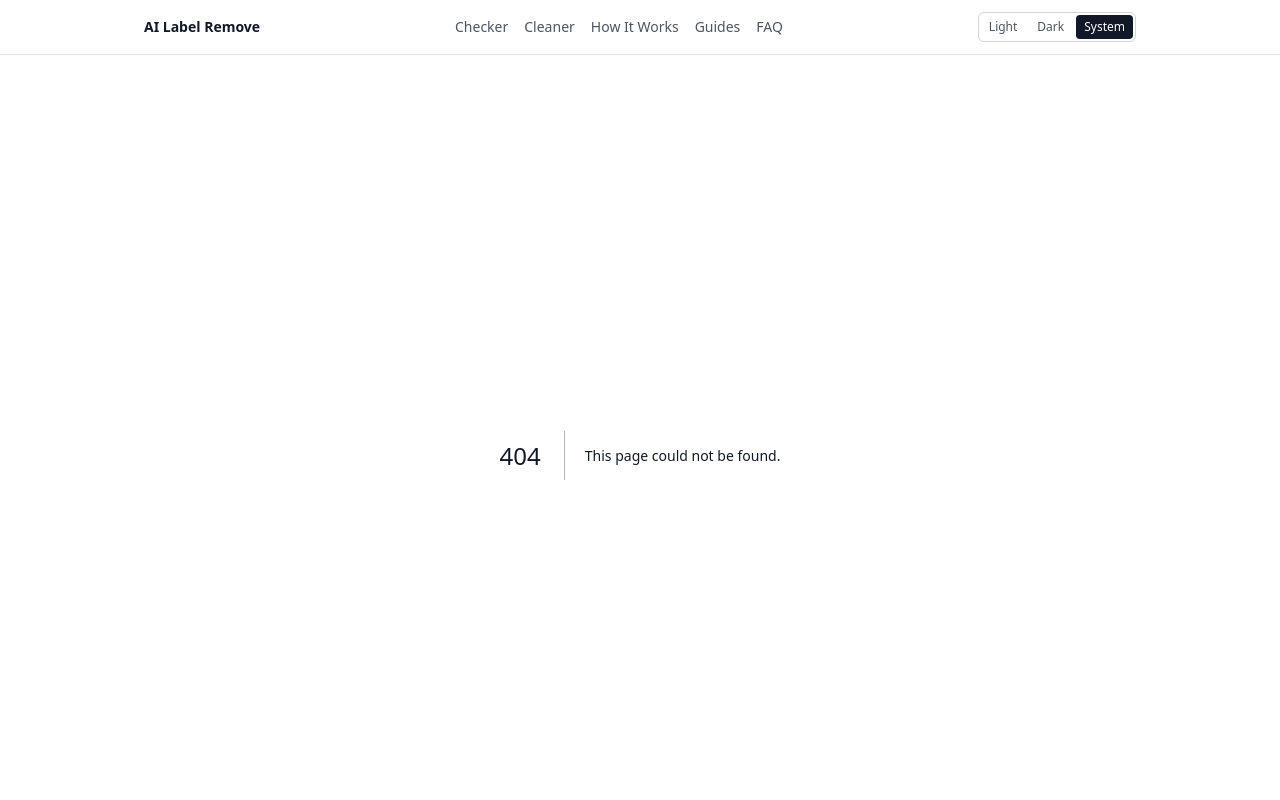
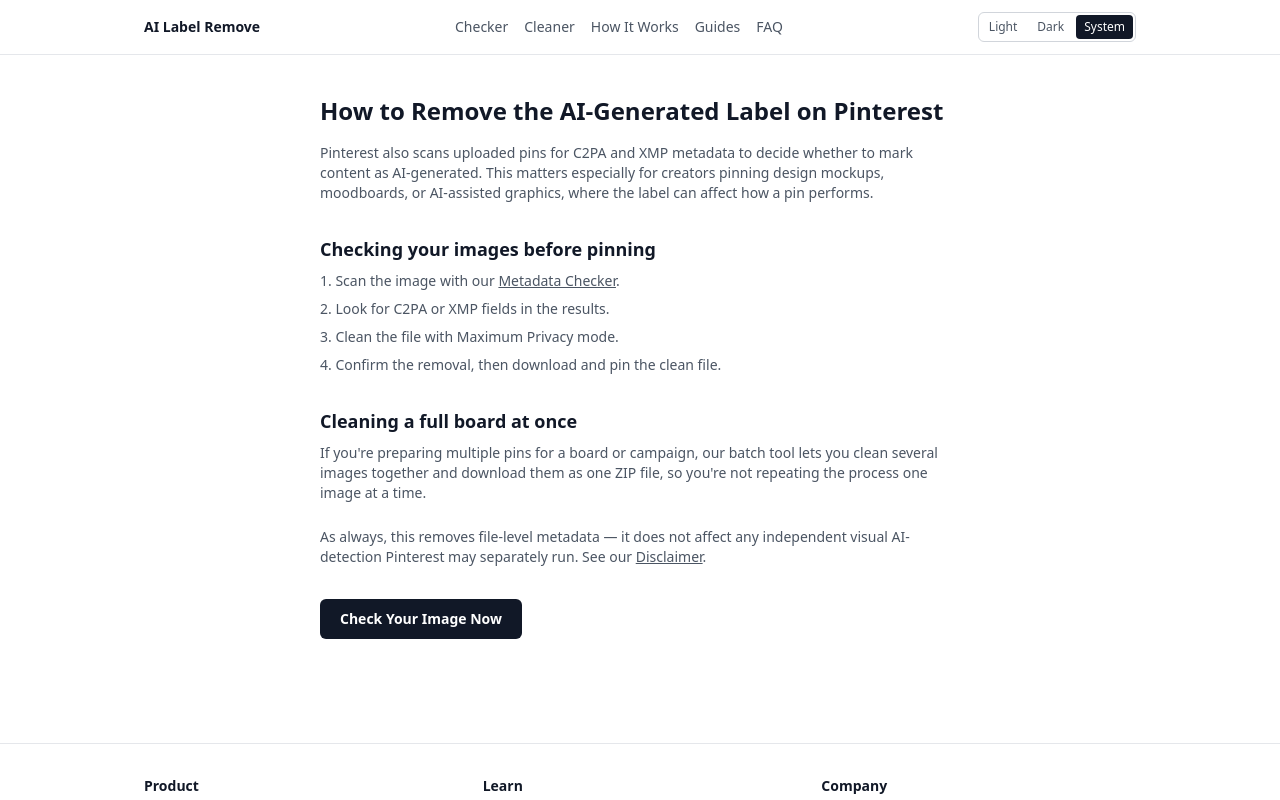
Before and after one commit to ailabelremove/ailabelremove, a Next.js app: page /pinterest-ai-label-guide in a window 1280 px wide. Before the commit this address had no page. Shown: the top 800 px of the page. Built offline with nearby package versions, Linux system fonts and the light colour scheme.

Commit message:
Create Pinterest AI Label Guide page

```diff
--- /dev/null
+++ b/app/pinterest-ai-label-guide/page.tsx
@@ -0,0 +1,69 @@
+import type { Metadata } from "next";
+import Link from "next/link";
+
+export const metadata: Metadata = {
+  title: "How to Remove the AI-Generated Label on Pinterest | AI Label Remove",
+  description:
+    "Why Pinterest labels pins as AI-generated, and how to clean the underlying image metadata before you pin.",
+  alternates: { canonical: "/pinterest-ai-label-guide" },
+};
+
+export default function PinterestGuidePage() {
+  return (
+    <main className="mx-auto max-w-2xl px-4 py-10">
+      <h1 className="text-2xl font-semibold text-gray-900 dark:text-gray-100">
+        How to Remove the AI-Generated Label on Pinterest
+      </h1>
+
+      <p className="mt-4 text-sm text-gray-600 dark:text-gray-300">
+        Pinterest also scans uploaded pins for C2PA and XMP metadata to
+        decide whether to mark content as AI-generated. This matters
+        especially for creators pinning design mockups, moodboards, or
+        AI-assisted graphics, where the label can affect how a pin performs.
+      </p>
+
+      <h2 className="mt-8 text-lg font-semibold text-gray-900 dark:text-gray-100">
+        Checking your images before pinning
+      </h2>
+      <ol className="mt-2 flex flex-col gap-2 text-sm text-gray-600 dark:text-gray-300">
+        <li>
+          1. Scan the image with our{" "}
+          <Link href="/checker" className="underline">
+            Metadata Checker
+          </Link>
+          .
+        </li>
+        <li>2. Look for C2PA or XMP fields in the results.</li>
+        <li>3. Clean the file with Maximum Privacy mode.</li>
+        <li>4. Confirm the removal, then download and pin the clean file.</li>
+      </ol>
+
+      <h2 className="mt-8 text-lg font-semibold text-gray-900 dark:text-gray-100">
+        Cleaning a full board at once
+      </h2>
+      <p className="mt-2 text-sm text-gray-600 dark:text-gray-300">
+        If you're preparing multiple pins for a board or campaign, our batch
+        tool lets you clean several images together and download them as one
+        ZIP file, so you're not repeating the process one image at a time.
+      </p>
+
+      <p className="mt-6 text-sm text-gray-600 dark:text-gray-300">
+        As always, this removes file-level metadata — it does not affect any
+        independent visual AI-detection Pinterest may separately run. See our{" "}
+        <Link href="/disclaimer" className="underline">
+          Disclaimer
+        </Link>
+        .
+      </p>
+
+      <div className="mt-8">
+        <Link
+          href="/checker"
+          className="inline-block rounded-md bg-gray-900 px-5 py-2.5 text-sm font-semibold text-white dark:bg-white dark:text-gray-900"
+        >
+          Check Your Image Now
+        </Link>
+      </div>
+    </main>
+  );
+}
```
